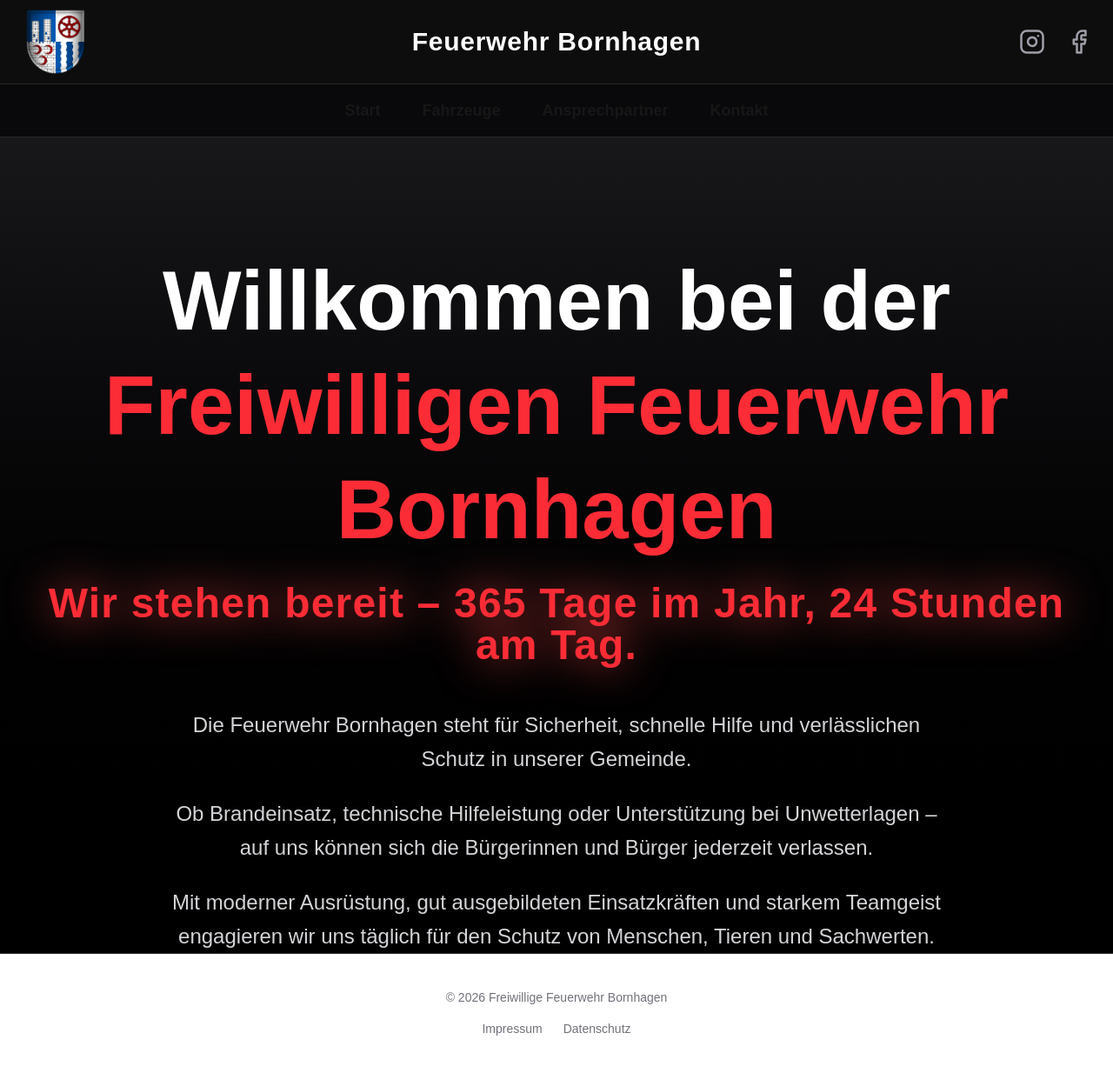
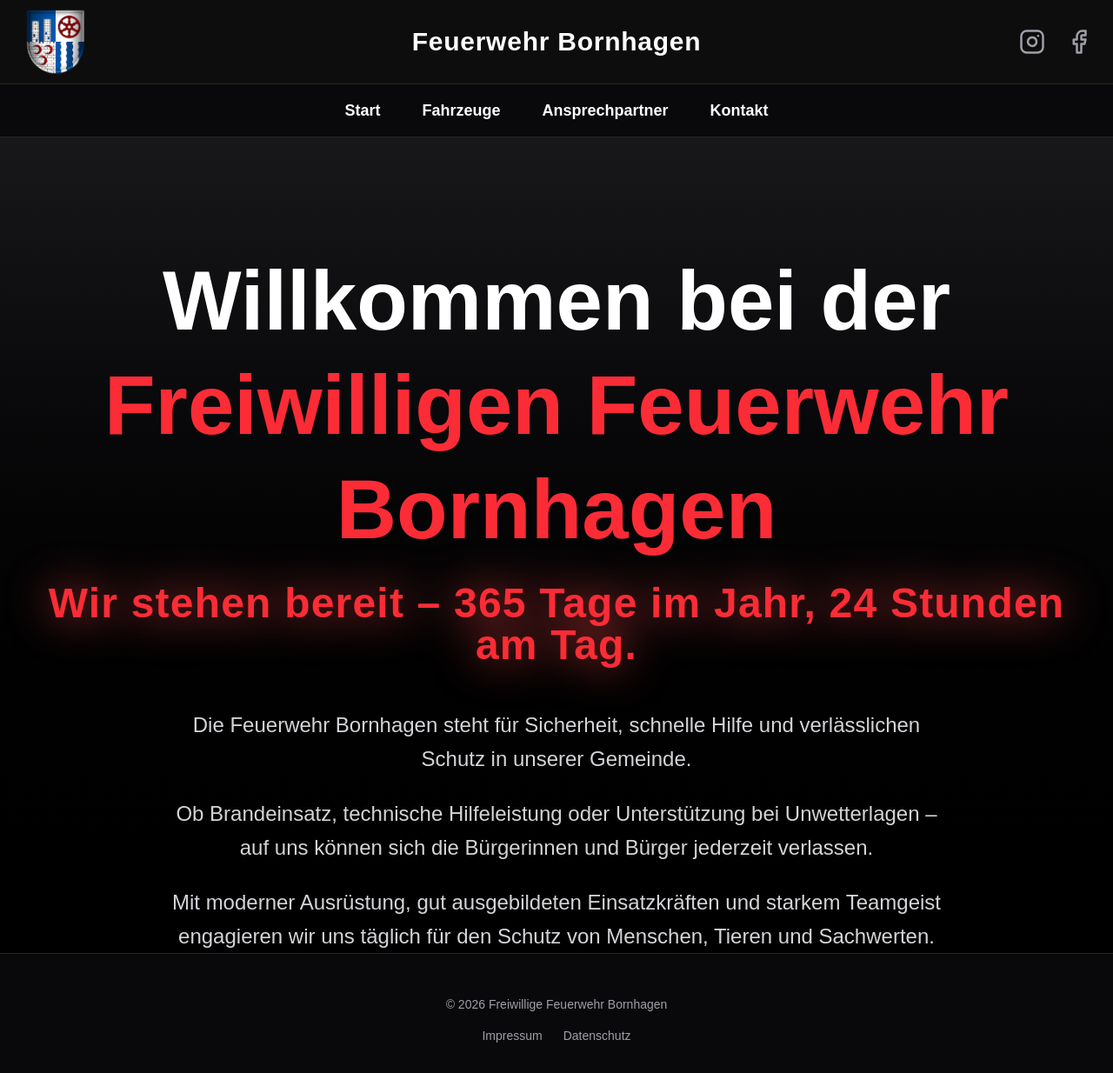
Before and after one commit to KevinHein112/feuerwehr-bornhagen, a Next.js app: page / in a window 1280 px wide. Shown: the top 1234 px of the page at 87% size. Built offline with nearby package versions, Linux system fonts and the light colour scheme.

Commit message:
fix darkmode

```diff
--- a/app/components/Navigation.tsx
+++ b/app/components/Navigation.tsx
@@ -16,32 +16,32 @@ export default function Navigation() {
         {/* DESKTOP NAV */}
         <div className="hidden md:flex justify-center gap-12 py-4 text-lg font-semibold">
 
-          <Link href="/" className="hover:text-red-500 transition">
+          <Link href="/" className="text-white hover:text-red-500 transition">
             Start
           </Link>
 
-          <Link href="/fahrzeuge" className="hover:text-red-500 transition">
+          <Link href="/fahrzeuge" className="text-white hover:text-red-500 transition">
             Fahrzeuge
           </Link>
 
-          <Link href="/ansprechpartner" className="hover:text-red-500 transition">
+          <Link href="/ansprechpartner" className="text-white hover:text-red-500 transition">
             Ansprechpartner
           </Link>
 
-          <Link href="/kontakt" className="hover:text-red-500 transition">
+          <Link href="/kontakt" className="text-white hover:text-red-500 transition">
             Kontakt
           </Link>
 
         </div>
 
         {/* MOBILE BAR */}
-        <div className="md:hidden flex justify-between items-center py-4">
+       <div className="md:hidden flex justify-between items-center py-4 text-white">
 
   <span className="font-semibold text-lg">
     Menü
   </span>
 
-          <button onClick={() => setOpen(!open)}>
+  <button onClick={() => setOpen(!open)} className="text-white">
     {open ? <X size={28}/> : <Menu size={28}/>}
   </button>
 
@@ -49,12 +49,23 @@ export default function Navigation() {
 
 {/* MOBILE MENU */}
 {open && (
-          <div className="md:hidden flex flex-col gap-6 pb-6 text-lg font-semibold">
+  <div className="md:hidden flex flex-col gap-6 pb-6 text-lg font-semibold text-white bg-black">
 
-            <Link href="/" onClick={()=>setOpen(false)}>Start</Link>
-            <Link href="/fahrzeuge" onClick={()=>setOpen(false)}>Fahrzeuge</Link>
-            <Link href="/ansprechpartner" onClick={()=>setOpen(false)}>Ansprechpartner</Link>
-            <Link href="/kontakt" onClick={()=>setOpen(false)}>Kontakt</Link>
+    <Link href="/" className="hover:text-red-500 transition" onClick={()=>setOpen(false)}>
+      Start
+    </Link>
+
+    <Link href="/fahrzeuge" className="hover:text-red-500 transition" onClick={()=>setOpen(false)}>
+      Fahrzeuge
+    </Link>
+
+    <Link href="/ansprechpartner" className="hover:text-red-500 transition" onClick={()=>setOpen(false)}>
+      Ansprechpartner
+    </Link>
+
+    <Link href="/kontakt" className="hover:text-red-500 transition" onClick={()=>setOpen(false)}>
+      Kontakt
+    </Link>
 
   </div>
 )}
--- a/app/layout.tsx
+++ b/app/layout.tsx
@@ -73,7 +73,7 @@ export default function RootLayout({
         <main>{children}</main>
 
         {/* ================= FOOTER ================= */}
-        <footer className="border-t border-zinc-800 text-center text-zinc-500 py-10 text-sm">
+        <footer className="bg-zinc-950 border-t border-zinc-800 text-center text-zinc-400 py-12 text-sm">
 
   <p className="mb-4">
     © {new Date().getFullYear()} Freiwillige Feuerwehr Bornhagen
@@ -81,11 +81,11 @@ export default function RootLayout({
 
   <div className="flex justify-center gap-6">
 
-            <Link href="/impressum" className="hover:text-white transition">
+    <Link href="/impressum" className="text-zinc-400 hover:text-white transition">
       Impressum
     </Link>
 
-            <Link href="/datenschutz" className="hover:text-white transition">
+    <Link href="/datenschutz" className="text-zinc-400 hover:text-white transition">
       Datenschutz
     </Link>
 
```
Lines whose indentation alone changed are shown as unchanged.
